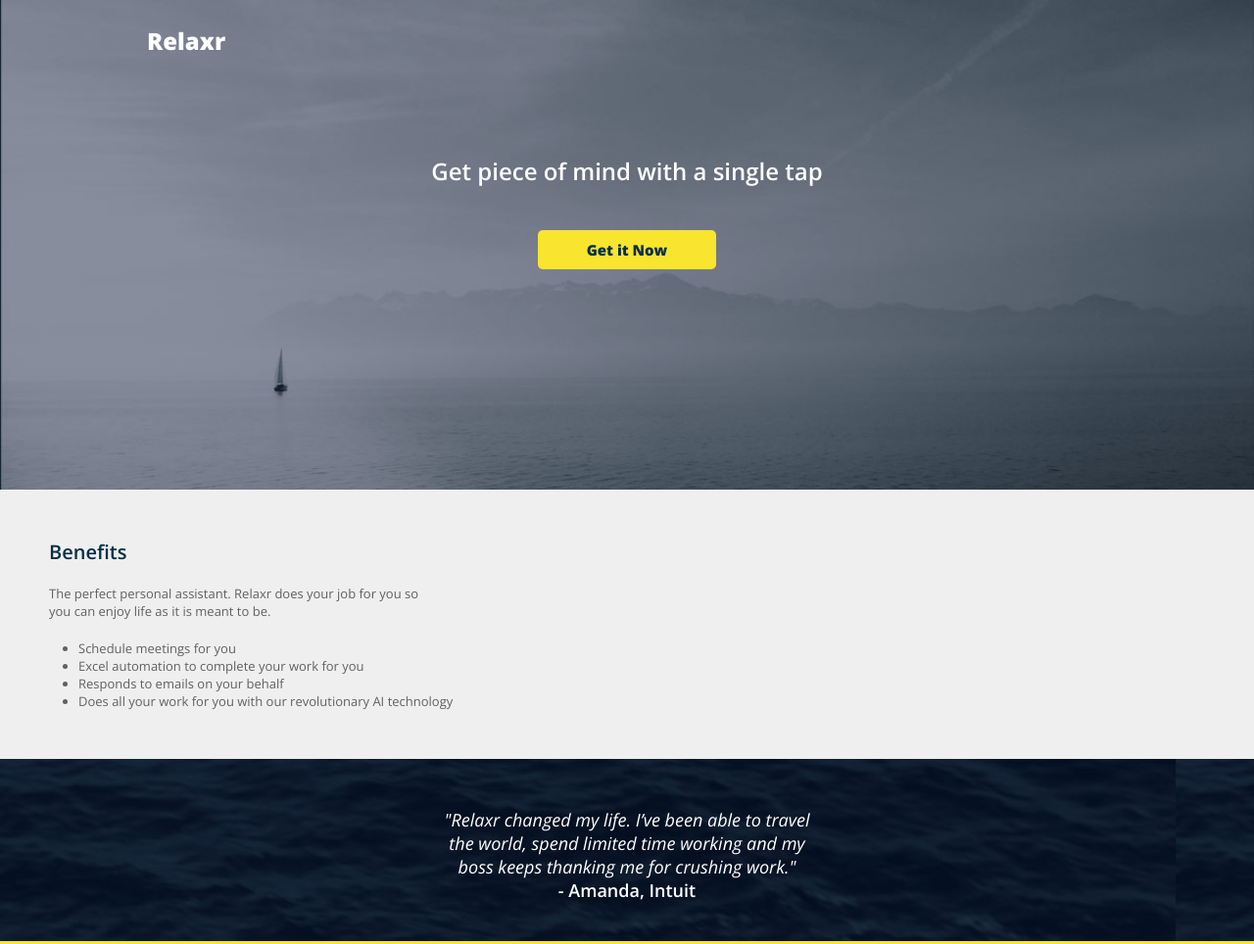
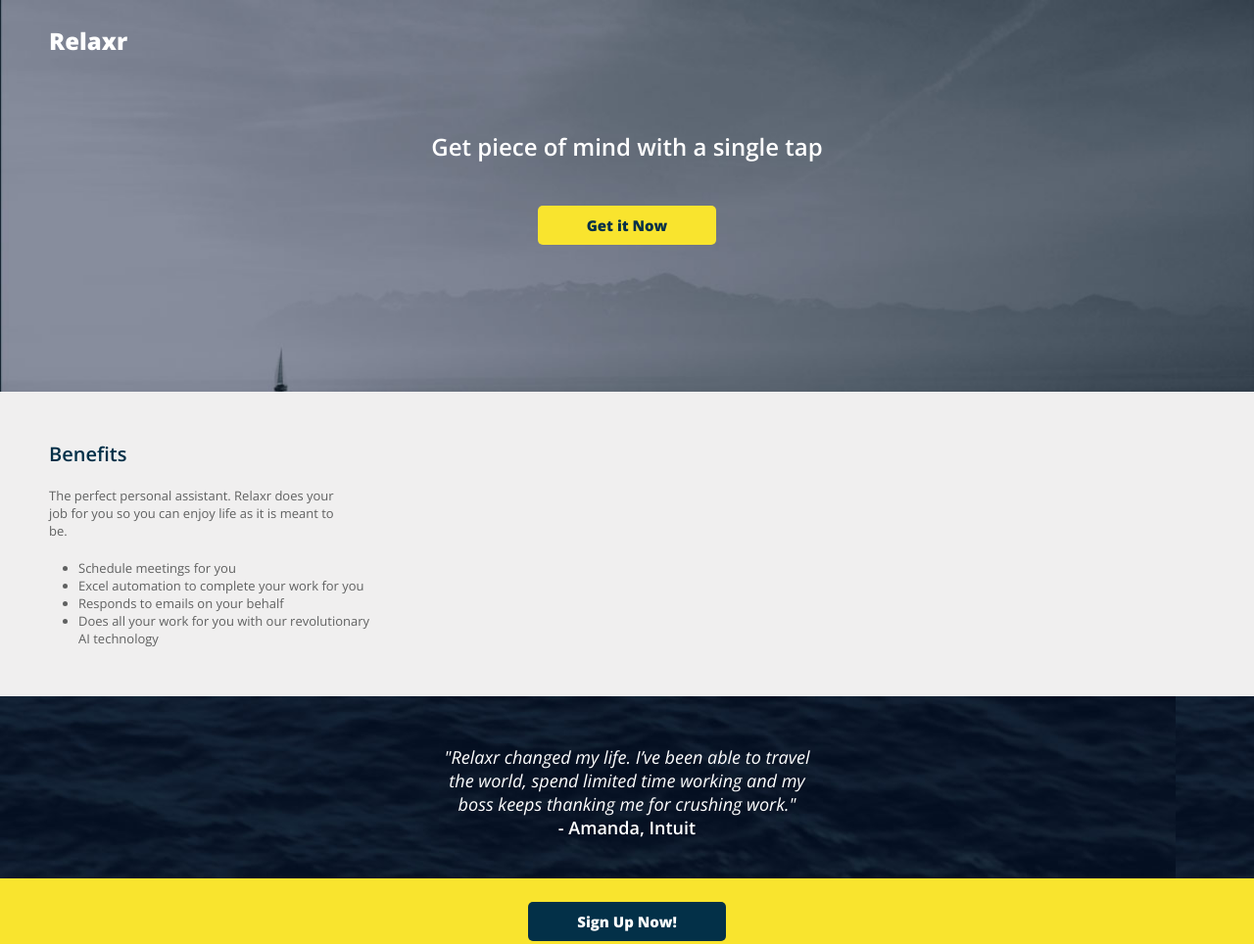
Before and after one commit to tannercurtis/week2, a plain HTML site: page index.html in a window 1280 px wide. Shown: the top 964 px of the page at 98% size. Drawn offline with nearby package versions, Linux system fonts and the light colour scheme.

Commit message:
Complete
Re-aligned h1 and tweaked some sizing

```diff
--- a/css/style.css
+++ b/css/style.css
@@ -5,21 +5,21 @@
 }
 
 header {
-  height: 500px;
+  height: 400px;
   background: url("../images/header_bg.jpg") no-repeat center top;
   background-size: cover;
 }
 
 h1 {
 	font-size: 24px;
-	padding: 25px 0 0 150px;
+	padding: 25px 0 0 50px;
 	font-weight: Extrabold;
 	color: white;
 }
 
 h2 {
 	font-size: 24px;
-	margin-top: 100px;
+	margin-top: 75px;
 	margin-bottom: 50px;
 }
 
@@ -33,10 +33,6 @@ h2, h3 {
 	background-color: #f9e42e;
 	color: #033048;
 	font-weight: 800;
-}
-
-#benefits {
-	margin: 0px;
 }
 
 h2 span {
@@ -67,13 +63,13 @@ h4 {
 }
 
 #benefits p {
-	width: 400px;
+	width: 300px;
 	padding: 20px 0 20px 0;
 }
 
 ul {
 	margin-left: 30px;
-	width: 400px;
+	width: 300px;
 }
 
 li {
--- a/index.html
+++ b/index.html
@@ -20,7 +20,7 @@
 
     <div id="benefits">
 
-	    <h4><span>Benefits</span></h4>
+	    <h4>Benefits</h4>
 
 	    <p>The perfect personal assistant. Relaxr does your job for you so you can enjoy life as it is meant to be.</p>
 	    <ul>
```
